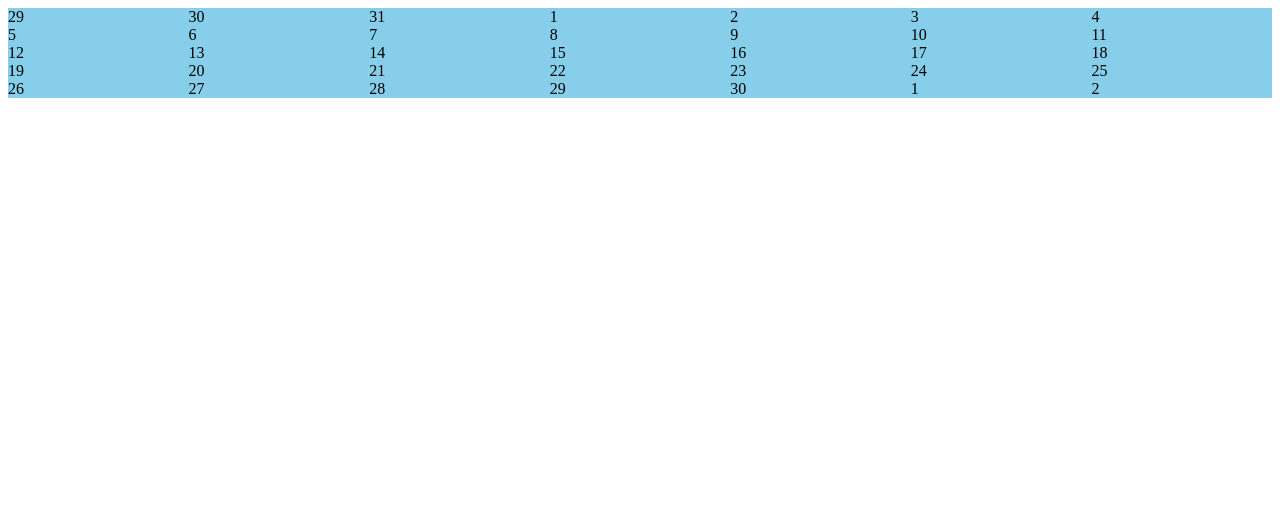
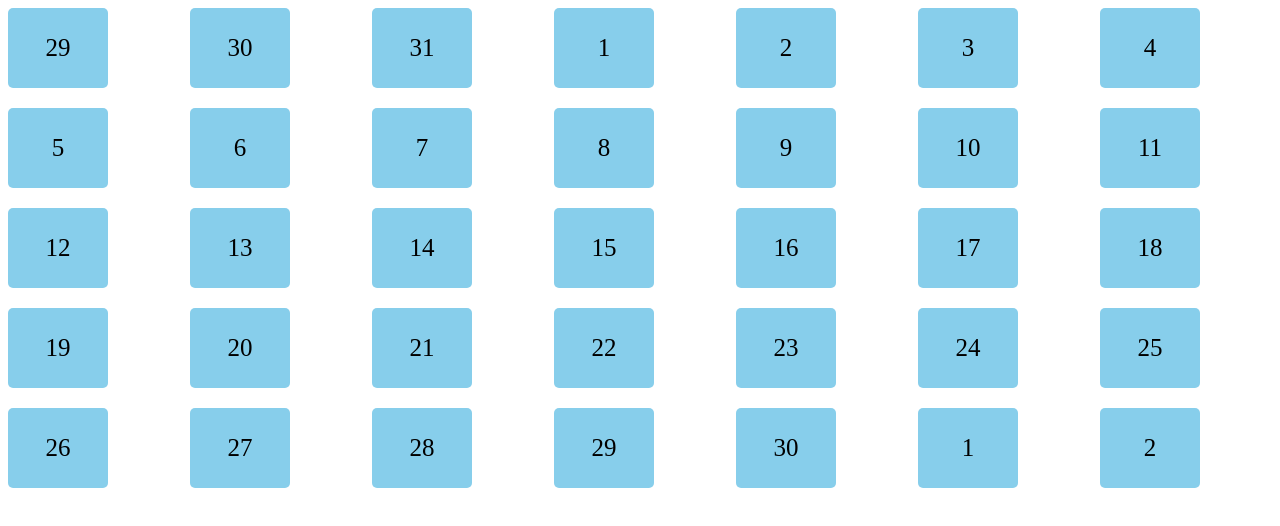
Before and after one commit to nurnewas/calendar, a plain HTML site: page index.html in a window 1280 px wide. Drawn offline with Linux system fonts and the light colour scheme.

Commit message:
basic center and font size done

```diff
--- a/calendar.css
+++ b/calendar.css
@@ -1,10 +1,18 @@
 .calendar {
     display: grid;
     grid-template-columns: repeat(7, 1fr);
+    row-gap: 20px;
+    column-gap: 10px;
 
 }
 .date {
     background-color: skyblue;
-    row-gap: 20px;
-    column-gap: 10px;
+
+    border-radius: 5px;
+    height: 80px;
+    width: 100px;
+    display: flex;
+    justify-content: center;
+    align-items: center;
+    font-size: 25px;
 }
```
